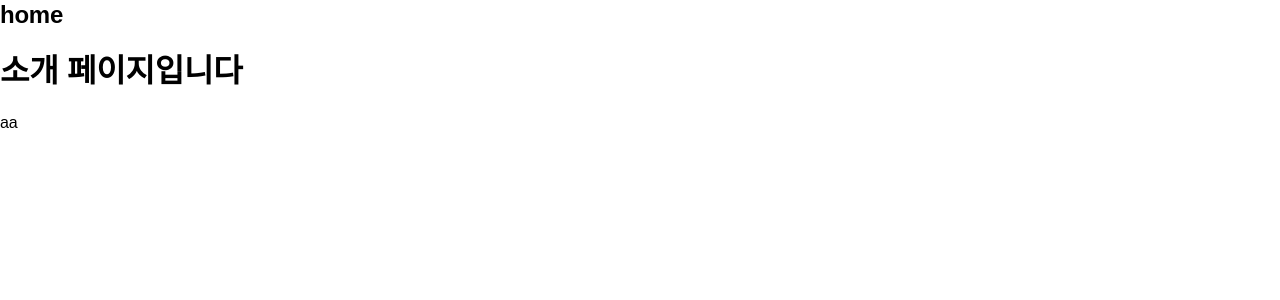
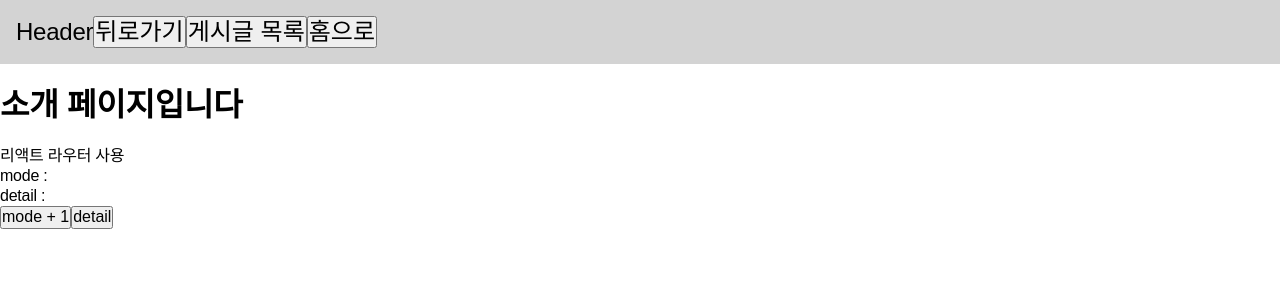
Before and after one commit to gomdori2/react-basic, a React (Create React App) app: page /about in a window 1280 px wide. Shown: the top 300 px of the page. Built offline with nearby package versions, Linux system fonts and the light colour scheme.

Commit message:
docs : 7_리액트라우터
404 에러 페이지/리액트라우터 등등

```diff
--- a/src/App.js
+++ b/src/App.js
@@ -1,14 +1,36 @@
-import { Route, Routes } from "react-router-dom";
+import { Navigate, Route, Routes } from "react-router-dom";
 import Home from "./pages/Home";
 import About from "./pages/About";
 import Profile from "./pages/Profile";
+import Articles from "./pages/Articles";
+import Article from "./pages/Article";
+import Animals from "./pages/Animals";
+import Animal from "./pages/Animal";
+import Layout from "./components/Layout";
+import NotFound from "./pages/NotFound";
 
 function App() {
   return (
     <Routes>
-      <Route path="/" element={<Home />} />
-      <Route path="/about" element={<About />} />
-      <Route path="/profile/:animals" element={<Profile />} />
+      <Route element={<Layout />}>
+        {/* index == path="/" */}
+        <Route index element={<Home />} />
+        <Route path="/about" element={<About />} />
+        <Route path="/profile/:animals" element={<Profile />} />
+      </Route>
+      {/* path="/Articles" > 감싼 요소에 path가 /파라매터로 path가 잡힘. */}
+      <Route path="/Articles" element={<Articles />}>
+        <Route index element={<Navigate replace to="1" />} />
+        <Route path=":id" element={<Article />} />
+      </Route>
+      <Route path="*" element={<NotFound />} />
+      <Route path="/Animals" element={<Animals />} />
+      {/* outlet으로도 해볼 것  */}
+      {/* <Route path="/Animals" element={<Animals />}>
+        <Route path="/Animal/:animal" element={<Animal />} />
+      </Route> */}
+
+      <Route path="/Animal/:animal" element={<Animal />} />
     </Routes>
   );
 }
--- /dev/null
+++ b/src/components/Layout.js
@@ -0,0 +1,62 @@
+import React from "react";
+import { Link, Outlet, useNavigate } from "react-router-dom";
+
+const Layout = () => {
+  const navigate = useNavigate();
+
+  const goBack = () => {
+    // 이전페이지로 이동
+    navigate(-1);
+  };
+  const goArticles = () => {
+    // alticls 페이지로 이동
+    // replace 옵션을 사용하면 페이지를 이동할 때 현재 페이지를 기록에 남기지 않음.
+    navigate("/articles", { replace: true });
+  };
+  const goHome = () => {
+    // 첫페이지로 가기
+    navigate("/");
+  };
+
+  return (
+    <div>
+      <header
+        style={{
+          backgroundColor: "lightgray",
+          padding: "1rem",
+          fontSize: "24px",
+        }}
+      >
+        Header
+        {/* <Link to={"/"}></Link> */}
+        <button
+          onClick={() => {
+            goBack();
+          }}
+        >
+          뒤로가기
+        </button>
+        <button
+          onClick={() => {
+            goArticles();
+          }}
+        >
+          게시글 목록
+        </button>
+        <button
+          onClick={() => {
+            goHome();
+          }}
+        >
+          홈으로
+        </button>
+      </header>
+      <main>
+        <Outlet />
+      </main>
+      <footer></footer>
+    </div>
+  );
+};
+
+export default Layout;
--- a/src/pages/About.js
+++ b/src/pages/About.js
@@ -1,14 +1,37 @@
 import React from "react";
-import { Link } from "react-router-dom";
+import { Link, useSearchParams } from "react-router-dom";
 
 const About = () => {
+  // useSearchParams()는 배열 타입의 값을 반환한다.
+  // 쿼리 하나하나는 파라미터 이게 둘이상이면 쿼리스트링
+  // const [쿼리파라미터를 조회/수정 하는 메서드들이 담긴 객체반환,
+  // 쿼리파라미터를 객체 형태로 업데이트할 수 있는 함수를 반환] = useSearchParams();
+
+  const [searchParams, setSearchParam] = useSearchParams();
+  // get() 메서드를 통해 특정 쿼리파라미터를 조회할 수 있다.
+  // set()메서드를 통해 특정 쿼리파라미터를 업데이트할 수 있다.
+  const detail = searchParams.get("detail");
+  const mode = searchParams.get("mode");
+
+  // 쿼리파라미터를 조회할 때 값은 무조건 문자열 타입
+  // 필요에 따라 "", 숫자는 parseInt로 변환 시켜서 보내자
+  const onToggleDetail = () => {
+    // 처음엔 초기값.
+    setSearchParam({ mode: 1, detail: detail === "true" ? false : true });
+  };
+  const onIncreaseMode = () => {
+    const nextMode = mode === null ? 1 : parseInt(mode) + 1;
+    setSearchParam({ mode: nextMode, detail });
+  };
   return (
     <div>
-      <Link to="/">
-        <h2>home</h2>
-      </Link>
       <h1>소개 페이지입니다</h1>
-      <div>aa</div>
+      <p>리액트 라우터 사용</p>
+      {/* toggle btn 이라보면됨. */}
+      <p>mode : {mode}</p>
+      <p>detail : {detail}</p>
+      <button onClick={onIncreaseMode}>mode + 1</button>
+      <button onClick={onToggleDetail}>detail</button>
     </div>
   );
 };
--- /dev/null
+++ b/src/pages/Animal.js
@@ -0,0 +1,13 @@
+import React from "react";
+import { useParams } from "react-router-dom";
+
+const Animal = () => {
+  const { animal } = useParams();
+  return (
+    <div>
+      <h2>동물 {animal}</h2>
+    </div>
+  );
+};
+
+export default Animal;
--- /dev/null
+++ b/src/pages/Animals.js
@@ -0,0 +1,22 @@
+import React from "react";
+import { Link, useParams } from "react-router-dom";
+
+const Animals = () => {
+  return (
+    <div>
+      <ul>
+        <li>
+          <Link to="/animal/cat">동물 목록1</Link>
+        </li>
+        <li>
+          <Link to="/animal/dog">동물 목록2</Link>
+        </li>
+        <li>
+          <Link to="/animal/bear">동물 목록3</Link>
+        </li>
+      </ul>
+    </div>
+  );
+};
+
+export default Animals;
--- /dev/null
+++ b/src/pages/Article.js
@@ -0,0 +1,13 @@
+import React from "react";
+import { useParams } from "react-router-dom";
+
+const Article = () => {
+  const { id } = useParams();
+  return (
+    <div>
+      <h2>게시글 {id}의 글 내용입니다.</h2>
+    </div>
+  );
+};
+
+export default Article;
--- /dev/null
+++ b/src/pages/ArticleItem.js
@@ -0,0 +1,21 @@
+import React from "react";
+import { NavLink } from "react-router-dom";
+
+const ArticleItem = ({ id, text }) => {
+  const activeStyle = {
+    color: "green",
+    fontSize: 21,
+  };
+  return (
+    <li>
+      <NavLink
+        to={`/articles/${id}`}
+        style={({ isActive }) => (isActive ? activeStyle : undefined)}
+      >
+        {text}
+      </NavLink>
+    </li>
+  );
+};
+
+export default ArticleItem;
--- /dev/null
+++ b/src/pages/Articles.js
@@ -0,0 +1,30 @@
+import { Outlet } from "react-router-dom";
+import Layout from "../components/Layout";
+import ArticleItem from "./ArticleItem";
+
+const items = [
+  { id: 1, text: "게시글 1" },
+  { id: 2, text: "게시글 2" },
+  { id: 3, text: "게시글 3" },
+  { id: 4, text: "게시글 4" },
+  { id: 5, text: "게시글 5" },
+];
+
+const Articles = () => {
+  return (
+    <div>
+      <Layout>
+        <div>
+          <Outlet />
+        </div>
+      </Layout>
+      <ul>
+        {items.map(item => (
+          <ArticleItem key={item.id} id={item.id} text={item.text} />
+        ))}
+      </ul>
+    </div>
+  );
+};
+
+export default Articles;
--- a/src/pages/Home.js
+++ b/src/pages/Home.js
@@ -16,6 +16,12 @@
         <li>
           <Link to="/profile/dog">강아지 프로필</Link>
         </li>
+        <li>
+          <Link to="/Articles">게시글 목록</Link>
+        </li>
+        <li>
+          <Link to="/Animals">동물 목록</Link>
+        </li>
       </ul>
     </div>
   );
--- /dev/null
+++ b/src/pages/NotFound.js
@@ -0,0 +1,25 @@
+import React from "react";
+import { Link } from "react-router-dom";
+
+const NotFound = () => {
+  return (
+    <div
+      style={{
+        display: "flex",
+        alignItems: "center",
+        justifyContent: "center",
+        fontSize: 64,
+        position: "absolute",
+        width: "100%",
+        height: "100%",
+      }}
+    >
+      잘못된 경로로 접근하셨습니다.
+      <div>
+        <Link to="/">Home</Link>
+      </div>
+    </div>
+  );
+};
+
+export default NotFound;
--- a/src/pages/Profile.js
+++ b/src/pages/Profile.js
@@ -20,9 +20,6 @@
   console.log(params);
   return (
     <div>
-      <Link to="/">
-        <h2>home</h2>
-      </Link>
       <h1>동물님 프로필</h1>
       <div>
         {/* 예외 처리 존재하지 않는 데이터 접근 시  */}
```
Also changed, not shown: 1 other file (tests, documents, lock files or other folders).
